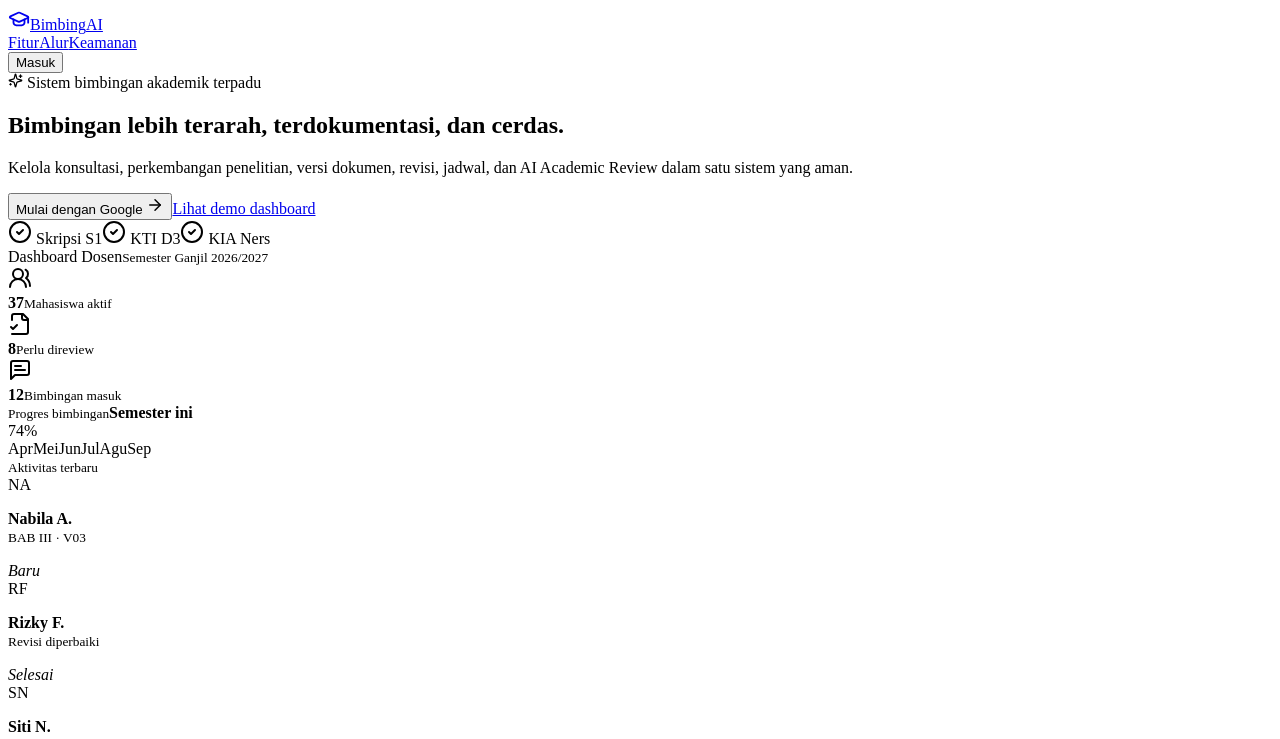
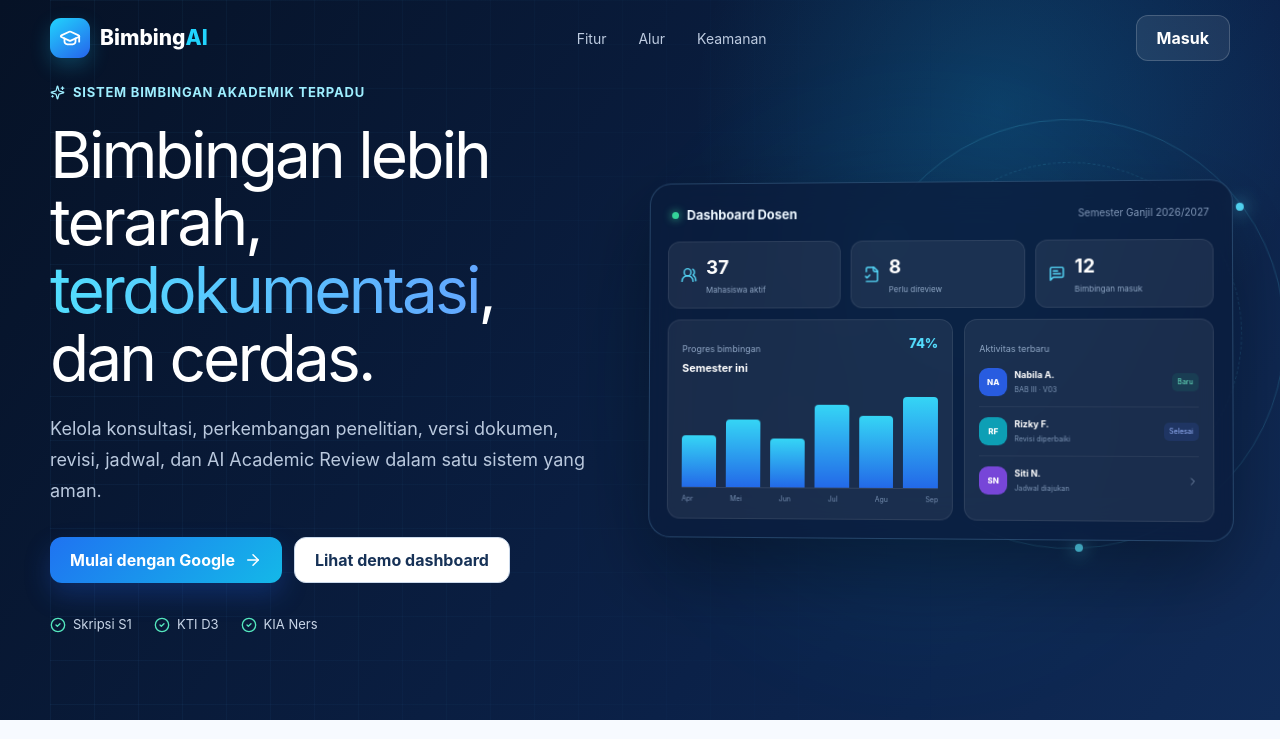
Before and after one commit to Andazmortin88/BimbinganAI-Akademik, a Next.js app: page / in a window 1280 px wide. Shown: the top 739 px of the page. Built offline with nearby package versions, Linux system fonts and the light colour scheme.

Commit message:
Add missing app/layout.tsx for Neon deployment

```diff
--- /dev/null
+++ b/app/layout.tsx
@@ -0,0 +1,16 @@
+import type { Metadata } from "next";
+import "./globals.css";
+
+export const metadata: Metadata = {
+  title: "BimbingAI Akademik | Universitas Bani Saleh",
+  description: "Monitoring Skripsi, KTI, KIA, arsip bimbingan, dan AI Academic Review dalam satu sistem aman.",
+  icons: { icon: "/favicon.svg" },
+};
+
+export default function RootLayout({ children }: Readonly<{ children: React.ReactNode }>) {
+  return (
+    <html lang="id">
+      <body>{children}</body>
+    </html>
+  );
+}
```
